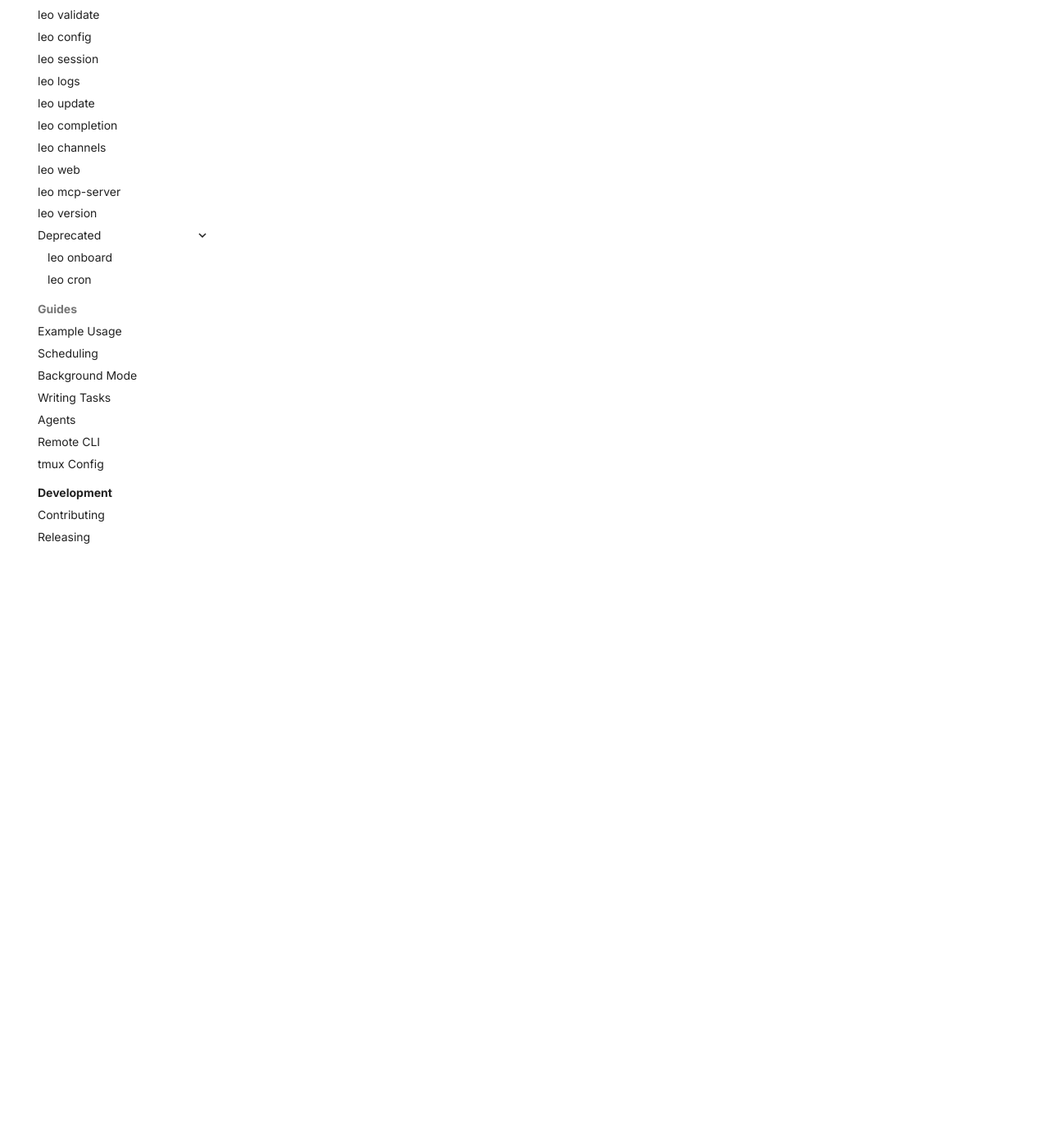
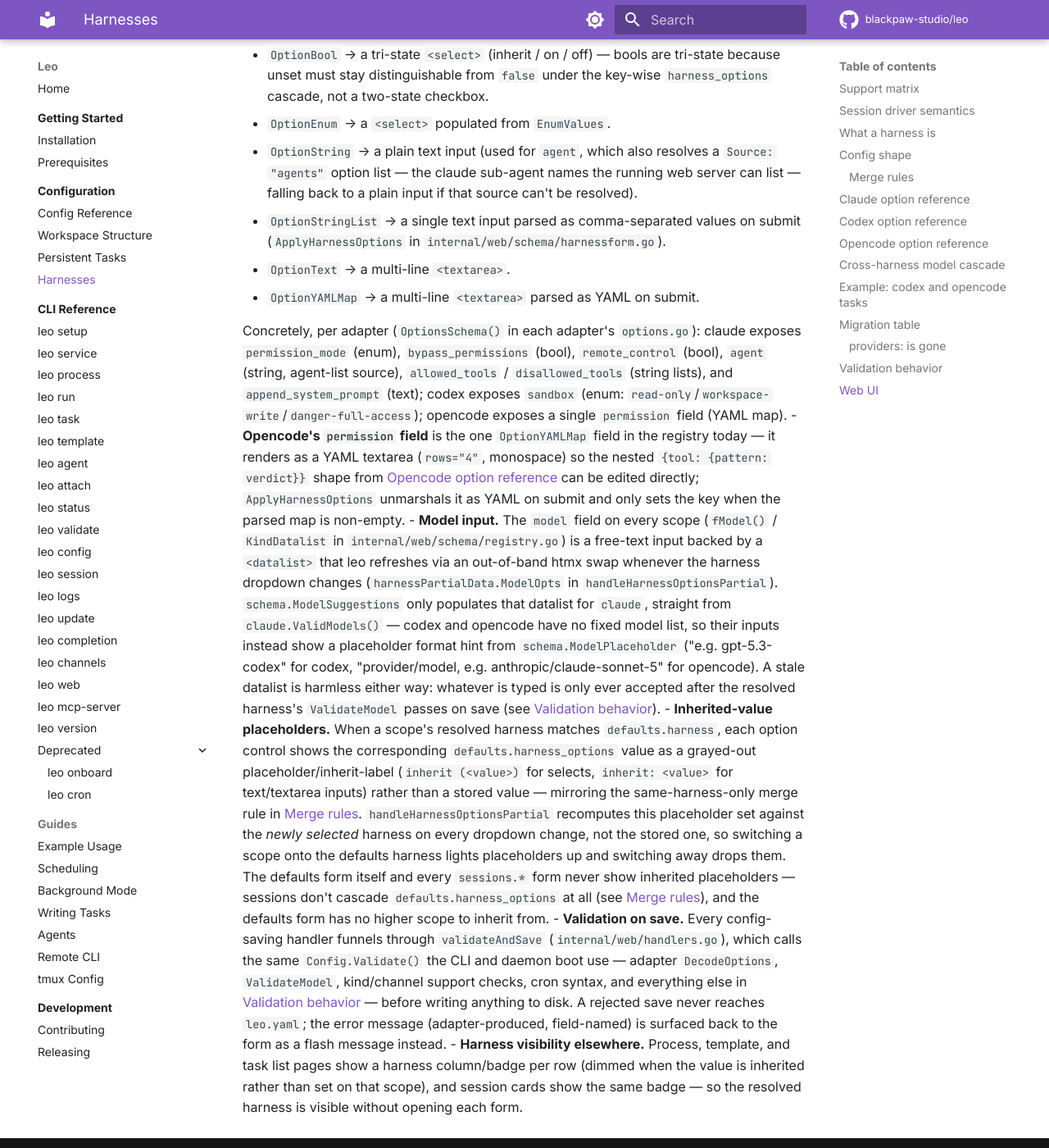
Before and after one commit to blackpaw-studio/leo, an MkDocs documentation site: the page built from docs/configuration/harnesses.md, in a window 1280 px wide and 1400 px high, scrolled down 11420 px. Shown: the whole window at 82% size. Built offline with MkDocs 1.6.1 and Material for MkDocs 9.7.7, drawn with Linux system fonts in a browser that asks for light colours; comment, search, counter and statistics services are not loaded; some of the changed text lies outside the part shown.

Commit message:
docs: web UI section for harnesses + stale-reference sweep

```diff
--- a/docs/configuration/harnesses.md
+++ b/docs/configuration/harnesses.md
@@ -440,3 +440,94 @@ Other harness-related validation errors follow the same style:
 If you hit any of these on an existing `leo.yaml`, move the named field
 under `harness_options` (or drop `provider`/`providers` and switch to
 `env:`) and re-run `leo validate`.
+
+## Web UI
+
+The web UI's Defaults, Processes, Tasks, Templates, and Sessions forms all
+edit `harness:` and `harness_options:` directly — there is no separate
+"harness" management page; the adapter registry backs an ordinary form field.
+
+- **Harness dropdown.** Every one of those five forms has a `Harness` field
+  (`internal/web/schema/registry.go`'s `fHarness()`) rendered as a
+  `KindSelect` over the `"harnesses"` option source, which lists
+  `harness.Names()` — the registered adapter names (`claude`, `codex`,
+  `opencode`) — with an empty first entry labeled "inherit"
+  (`internal/web/schema/options.go`'s `TryFor("harnesses")` /
+  `namedKeys`). Leaving it unset falls through the same
+  scope-then-`defaults`-then-built-in-`claude` cascade the CLI/YAML path
+  uses.
+- **Harness-options sub-form.** Changing the dropdown fires an htmx
+  `GET /web/partials/harness-options` request (`hx-get` wired in
+  `internal/web/templates/components/form.html`, handled by
+  `handleHarnessOptionsPartial` in `internal/web/handlers_harness.go`),
+  which swaps in a typed sub-form for the newly selected adapter via
+  `harness.Harness.OptionsSchema()`
+  (`internal/web/templates/components/harness_options_partial.html`
+  re-rendering the `harness_options` template). Each `OptionField` picks its
+  control by `Type` (`internal/harness/options.go`,
+  `internal/web/templates/components/harness_options.html`):
+  - `OptionBool` → a tri-state `<select>` (inherit / on / off) — bools are
+    tri-state because unset must stay distinguishable from `false` under the
+    key-wise `harness_options` cascade, not a two-state checkbox.
+  - `OptionEnum` → a `<select>` populated from `EnumValues`.
+  - `OptionString` → a plain text input (used for `agent`, which also
+    resolves a `Source: "agents"` option list — the claude sub-agent names
+    the running web server can list — falling back to a plain input if that
+    source can't be resolved).
+  - `OptionStringList` → a single text input parsed as comma-separated
+    values on submit (`ApplyHarnessOptions` in
+    `internal/web/schema/harnessform.go`).
+  - `OptionText` → a multi-line `<textarea>`.
+  - `OptionYAMLMap` → a multi-line `<textarea>` parsed as YAML on submit.
+
+  Concretely, per adapter (`OptionsSchema()` in each adapter's `options.go`):
+  claude exposes `permission_mode` (enum), `bypass_permissions` (bool),
+  `remote_control` (bool), `agent` (string, agent-list source),
+  `allowed_tools` / `disallowed_tools` (string lists), and
+  `append_system_prompt` (text); codex exposes `sandbox` (enum:
+  `read-only`/`workspace-write`/`danger-full-access`); opencode exposes a
+  single `permission` field (YAML map).
+- **Opencode's `permission` field** is the one `OptionYAMLMap` field in the
+  registry today — it renders as a YAML textarea (`rows="4"`, monospace) so
+  the nested `{tool: {pattern: verdict}}` shape from
+  [Opencode option reference](#opencode-option-reference) can be edited
+  directly; `ApplyHarnessOptions` unmarshals it as YAML on submit and only
+  sets the key when the parsed map is non-empty.
+- **Model input.** The `model` field on every scope (`fModel()` /
+  `KindDatalist` in `internal/web/schema/registry.go`) is a free-text input
+  backed by a `<datalist>` that leo refreshes via an out-of-band htmx swap
+  whenever the harness dropdown changes (`harnessPartialData.ModelOpts` in
+  `handleHarnessOptionsPartial`). `schema.ModelSuggestions` only populates
+  that datalist for `claude`, straight from `claude.ValidModels()` — codex
+  and opencode have no fixed model list, so their inputs instead show a
+  placeholder format hint from `schema.ModelPlaceholder` ("e.g.
+  gpt-5.3-codex" for codex, "provider/model, e.g.
+  anthropic/claude-sonnet-5" for opencode). A stale datalist is harmless
+  either way: whatever is typed is only ever accepted after the resolved
+  harness's `ValidateModel` passes on save (see
+  [Validation behavior](#validation-behavior)).
+- **Inherited-value placeholders.** When a scope's resolved harness matches
+  `defaults.harness`, each option control shows the corresponding
+  `defaults.harness_options` value as a grayed-out placeholder/inherit-label
+  (`inherit (<value>)` for selects, `inherit: <value>` for text/textarea
+  inputs) rather than a stored value — mirroring the same-harness-only
+  merge rule in [Merge rules](#merge-rules). `handleHarnessOptionsPartial`
+  recomputes this placeholder set against the *newly selected* harness on
+  every dropdown change, not the stored one, so switching a scope onto the
+  defaults harness lights placeholders up and switching away drops them.
+  The defaults form itself and every `sessions.*` form never show inherited
+  placeholders — sessions don't cascade `defaults.harness_options` at all
+  (see [Merge rules](#merge-rules)), and the defaults form has no higher
+  scope to inherit from.
+- **Validation on save.** Every config-saving handler funnels through
+  `validateAndSave` (`internal/web/handlers.go`), which calls the same
+  `Config.Validate()` the CLI and daemon boot use — adapter `DecodeOptions`,
+  `ValidateModel`, kind/channel support checks, cron syntax, and everything
+  else in [Validation behavior](#validation-behavior) — before writing
+  anything to disk. A rejected save never reaches `leo.yaml`; the error
+  message (adapter-produced, field-named) is surfaced back to the form as a
+  flash message instead.
+- **Harness visibility elsewhere.** Process, template, and task list pages
+  show a harness column/badge per row (dimmed when the value is inherited
+  rather than set on that scope), and session cards show the same badge —
+  so the resolved harness is visible without opening each form.
```
Also changed, not shown: 4 other files.
